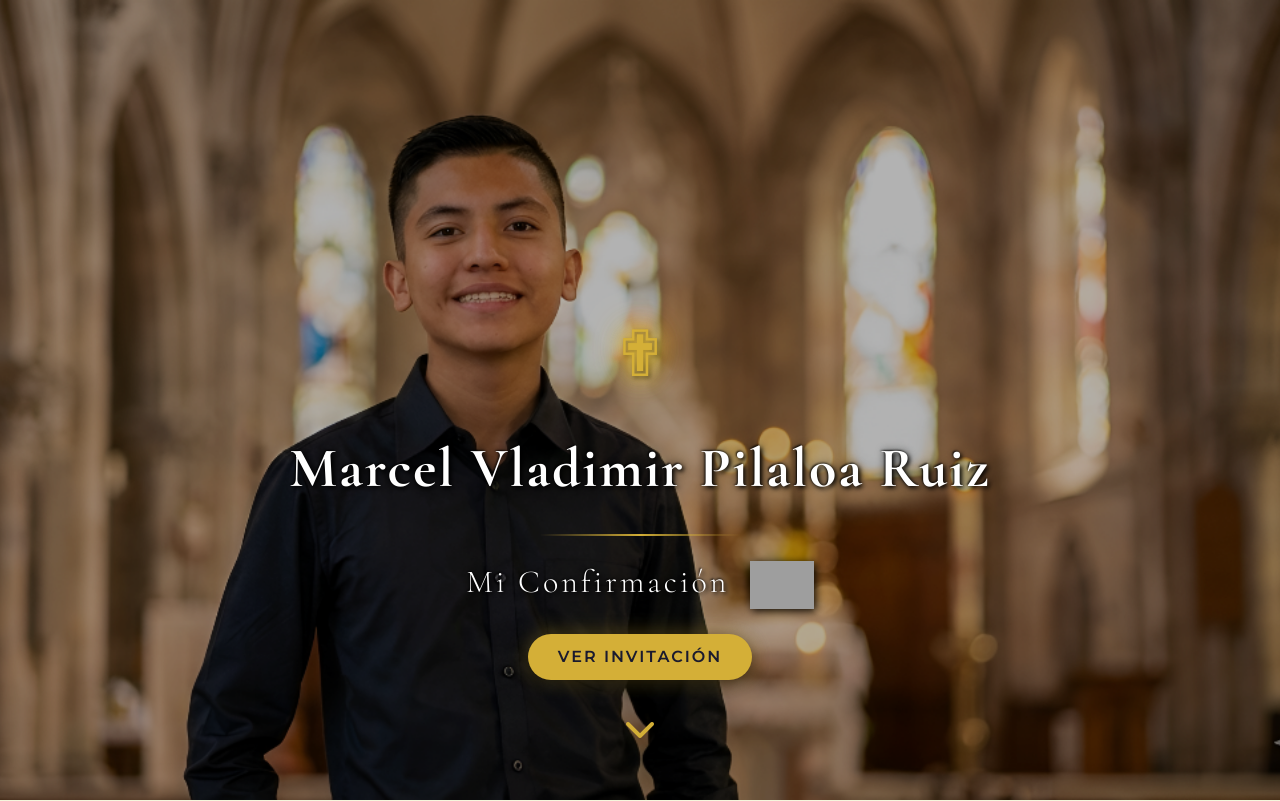
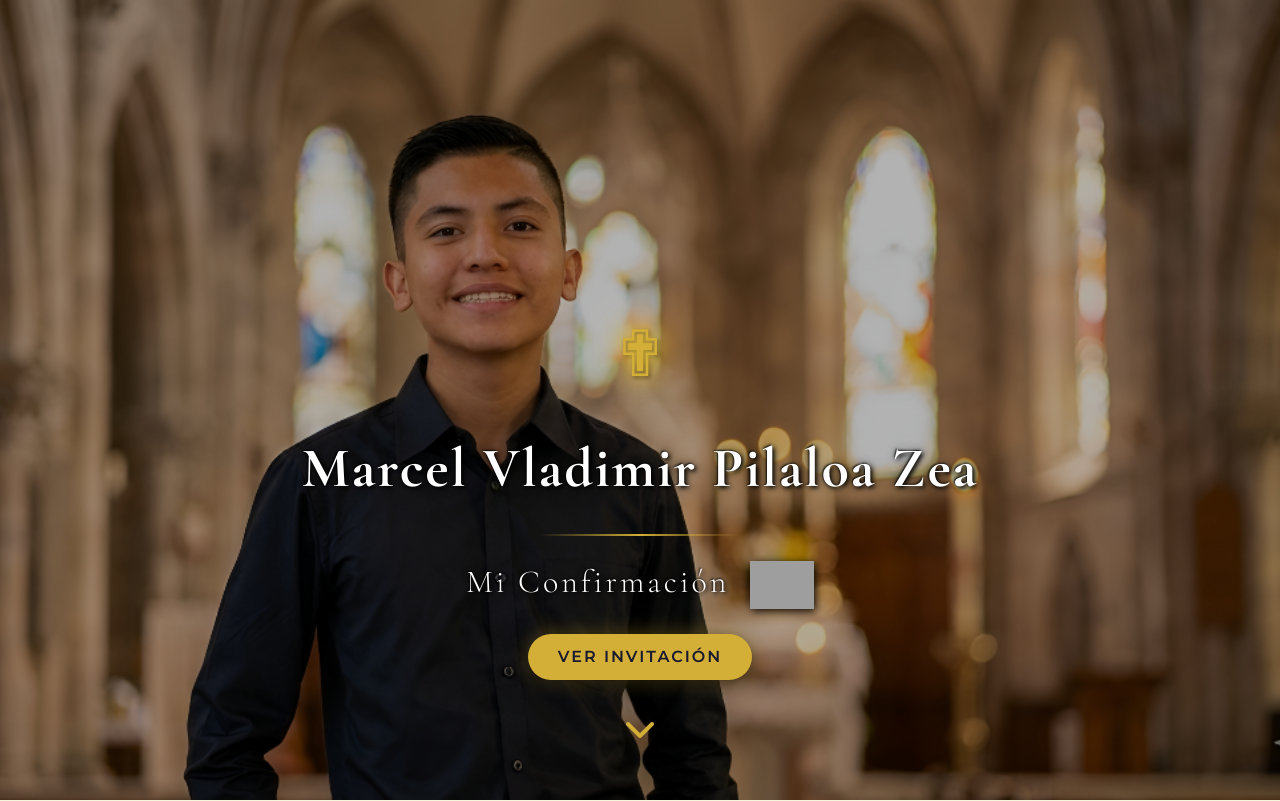
Before and after one commit to Darwinpz/invitacion_marcel, a Flask app: page / in a window 1280 px wide. Shown: the top 801 px of the page. Run offline with Flask 3, Linux system fonts and the light colour scheme; some libraries are stand-ins or nearby versions; grey boxes are pictures that could not be loaded.

Commit message:
update name

```diff
--- a/static/js/script.js
+++ b/static/js/script.js
@@ -193,7 +193,7 @@ document.addEventListener('DOMContentLoaded', function() {
 // Función para compartir por WhatsApp
 function compartir(red) {
     const url = window.location.href;
-    const texto = '🕊️ Te invito a mi Confirmación - Marcel Vladimir Pilaloa Ruiz\n\n📅 Sábado, 10 de enero - 2:00 p.m.\n📍 Machala, El Oro, Ecuador\n\n';
+    const texto = '🕊️ Te invito a mi Confirmación - Marcel Vladimir Pilaloa Zea\n\n📅 Sábado, 10 de enero - 2:00 p.m.\n📍 Machala, El Oro, Ecuador\n\n';
 
     if (red === 'whatsapp') {
         const mensajeCompleto = texto + url;
@@ -206,7 +206,7 @@ function compartir(red) {
 function agregarAlCalendario() {
     // Datos del evento
     const evento = {
-        titulo: 'Confirmación de Marcel Vladimir Pilaloa Ruiz',
+        titulo: 'Confirmación de Marcel Vladimir Pilaloa Zea',
         descripcion: 'Celebración de Mi Confirmación. No olvides traer tu traje de baño para pasar una tarde de piscina.',
         ubicacion: 'Paez y 8va C Norte Esq., Machala, El Oro, Ecuador',
         fechaInicio: '20260110T140000', // 10 de enero de 2026, 2:00 PM
--- a/templates/confirmaciones.html
+++ b/templates/confirmaciones.html
@@ -166,7 +166,7 @@
 
         <div class="admin-header">
             <h1>📋 Lista de Confirmaciones</h1>
-            <p>Confirmación de Marcel Vladimir Pilaloa Ruiz</p>
+            <p>Confirmación de Marcel Vladimir Pilaloa Zea</p>
         </div>
 
         <div class="stats">
--- a/templates/index.html
+++ b/templates/index.html
@@ -3,13 +3,13 @@
 <head>
     <meta charset="UTF-8">
     <meta name="viewport" content="width=device-width, initial-scale=1.0">
-    <title>Invitación a Mi Confirmación - Marcel Vladimir Pilaloa Ruiz</title>
+    <title>Invitación a Mi Confirmación - Marcel Vladimir Pilaloa Zea</title>
     <meta name="description" content="Te invito a celebrar mi Confirmación el sábado 10 de enero a las 2:00 p.m. en Machala, El Oro, Ecuador.">
 
     <!-- Open Graph / Facebook -->
     <meta property="og:type" content="website">
     <meta property="og:url" content="{{ request.url }}">
-    <meta property="og:title" content="Invitación a Mi Confirmación - Marcel Vladimir Pilaloa Ruiz">
+    <meta property="og:title" content="Invitación a Mi Confirmación - Marcel Vladimir Pilaloa Zea">
     <meta property="og:description" content="🕊️ Te invito a celebrar mi Confirmación. Sábado, 10 de enero - 2:00 p.m. | Machala, El Oro, Ecuador">
     <meta property="og:image" content="{{ request.url_root.rstrip('/') }}{{ url_for('static', filename='images/profile.png') }}">
     <meta property="og:image:width" content="1200">
@@ -18,7 +18,7 @@
     <!-- Twitter -->
     <meta property="twitter:card" content="summary_large_image">
     <meta property="twitter:url" content="{{ request.url }}">
-    <meta property="twitter:title" content="Invitación a Mi Confirmación - Marcel Vladimir Pilaloa Ruiz">
+    <meta property="twitter:title" content="Invitación a Mi Confirmación - Marcel Vladimir Pilaloa Zea">
     <meta property="twitter:description" content="🕊️ Te invito a celebrar mi Confirmación. Sábado, 10 de enero - 2:00 p.m. | Machala, El Oro, Ecuador">
     <meta property="twitter:image" content="{{ request.url_root.rstrip('/') }}{{ url_for('static', filename='images/profile.png') }}">
 
@@ -34,7 +34,7 @@
         <img src="{{ url_for('static', filename='images/profile.png') }}" alt="Marcel Vladimir" class="profile-img">
         <div class="hero-content fade-in">
             <div class="cross-icon">✟</div>
-            <h1 class="nombre-principal">Marcel Vladimir Pilaloa Ruiz</h1>
+            <h1 class="nombre-principal">Marcel Vladimir Pilaloa Zea</h1>
             <div class="divider"></div>
             <h2 class="evento-titulo">Mi Confirmación <img src="{{ url_for('static', filename='images/paloma.gif') }}" class="paloma-gif"></h2>
             <p class="confirmado-badge">VER INVITACIÓN</p>
```
Also changed, not shown: README.md.
